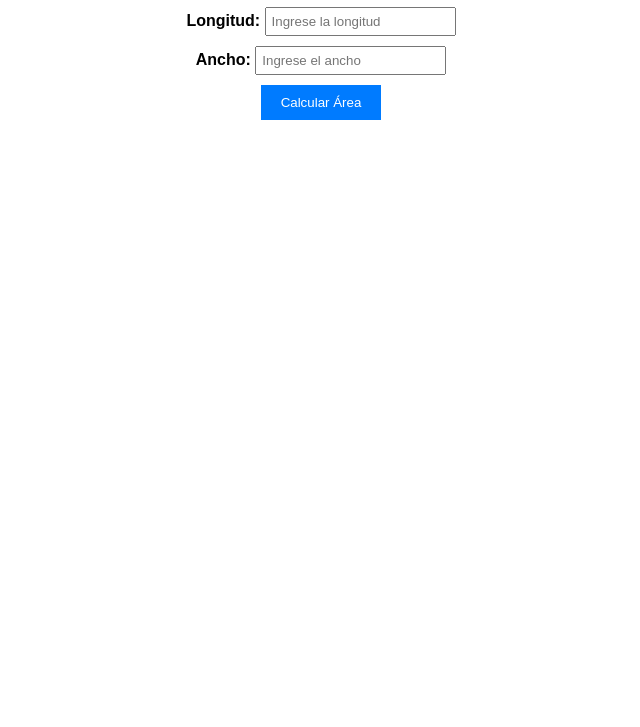
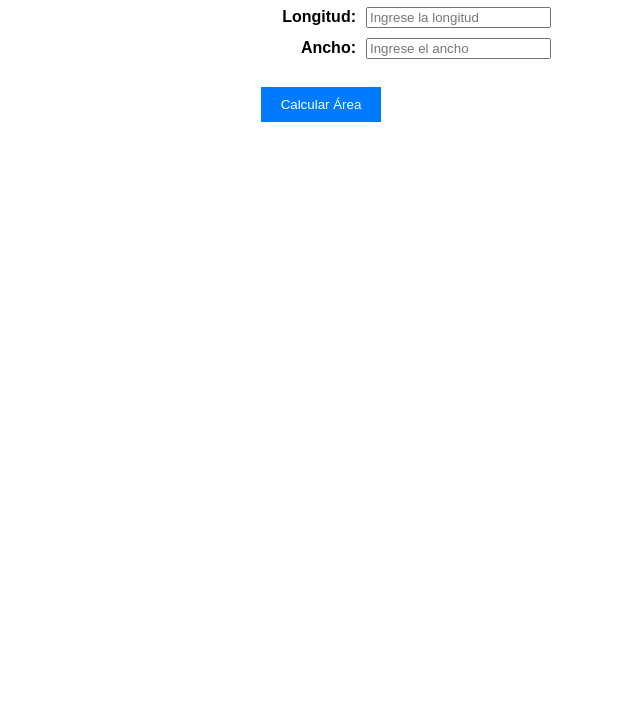
Before and after one commit to Javigarciagr7/EjercicioExamen-Rectangulo, a plain HTML site: page index.html in a window 1280 px wide. Shown: the part 73-800 px from the top of the page, without its empty margins (319-959 px from the left). Drawn offline with Linux system fonts and the light colour scheme.

Commit message:
css actualizado

```diff
--- a/styles/style.css
+++ b/styles/style.css
@@ -16,8 +16,19 @@ label {
     font-weight: bold;
 }
 
-input {
-    padding: 5px;
+.input-container {
+    display: flex;
+    align-items: center;
+    margin-bottom: 10px;
+    max-width: 300px;
+    margin-left: 555px;
+    margin-top: 10px
+}
+
+.input-container label {
+    width: 100px;
+    text-align: right;
+    margin-right:10px;
 }
 
 button {
```
Also changed, not shown: index.html (+1 -0 lines).
